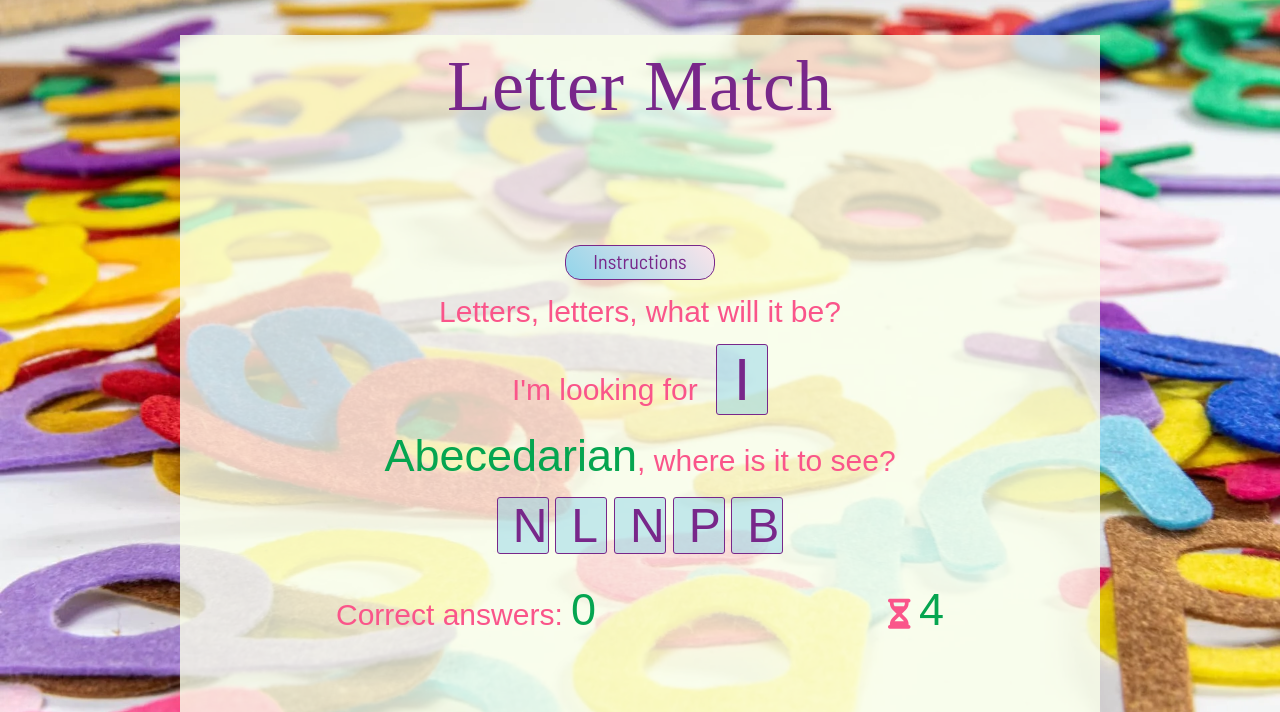
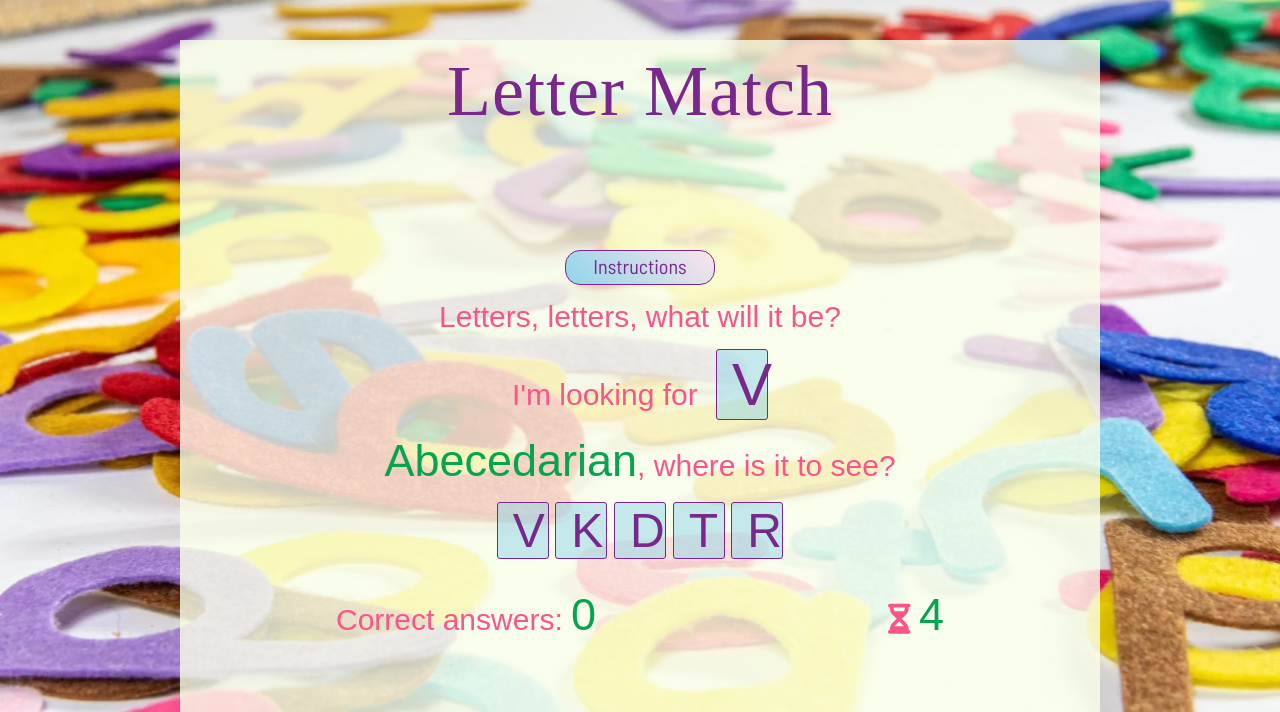
Before and after one commit to Code-Institute-Submissions/queenisabaer-letter-match, a plain HTML site: page index.html in a window 1280 px wide. Both pictures are taken after a click on the button "start the game". Shown: the top 712 px of the page. Drawn offline with Linux system fonts and the light colour scheme; a web font is replaced by a local one.

Commit message:
Create functions to display letters in the letter cards

```diff
--- a/assets/css/style.css
+++ b/assets/css/style.css
@@ -210,6 +210,10 @@ h2 {
 
 /* larger or landscape phones (768px or larger) */
 @media screen and (min-width: 768px) {
+    .gameBody {
+        margin-top: 40px;
+    }
+
     /* Make the logo and text larger */
     h1 {
         font-size: 4.5rem;
--- a/assets/js/script.js
+++ b/assets/js/script.js
@@ -57,11 +57,9 @@ function startGame () {
     let game = document.getElementById("game");
     start.classList.add("hidden"); //hide the first panel
     game.classList.remove("hidden"); //display the game area
-
+    letterInput();
     nameInput();
     timer();
-    letter();
-    letterRow();
 }
 
 function nameInput () {
@@ -76,44 +74,45 @@ function nameInput () {
     }
 }
 
-/** Create random letter for the letter cards */
-function letter () {
-    //Create an array with the length of 26, turn into uppercase(65) letters
-    let alphabet = Array.from({length: 26}, (v, n) => String.fromCharCode(n + 65));
-    /*
-    Math.random generates random number between 0 and 1 and
-    is than multiplied by length property of alphabet array to get random index.
-    To round to the nearest integer and get a valid index within the alphabet array, use Math.floor() function.
-    Use this index to pick a random element from the alphabet array and store it in the randomLetter variable.
-    */
-    var randomLetter = alphabet[Math.floor(Math.random() * alphabet.length)];
-    return randomLetter;
+/** Create array of letters */
+function getLetters (){
+    let letters = [];
+    while (letters.length < 5) {
+        let letter = getRandomLetter ();
+
+        //if the letter is already in the letters, don't add it, loop again
+        if (letters.includes(letter)) {
+            continue;
+        } else {
+            letters.push(letter);
+        }
+    }
+    return letters
 }
 
-/** Create a row with letters inside the rhyme */
-function letterRow () { //Each letter card should contain a random letter from the alphabet, but not the same
-    //Create for each letter card a random letter
-    let letterOne = document.getElementById("letterOne");
-    letterOne.innerText = letter();
-    let letterTwo = document.getElementById("letterTwo");
-    letterTwo.innerText = letter();
-    let letterThree = document.getElementById("letterThree");
-    letterThree.innerText = letter();
-    let letterFour = document.getElementById("letterFour");
-    letterFour.innerText = letter();
-    let letterFive = document.getElementById("letterFive");
-    letterFive.innerText = letter();
-
-    //Make sure no letter is used twice
-
+/** Create random letters for the getLetters function */
+function getRandomLetter (){
+    const alphabet = "ABCDEFGHIJKLMNOPQRSTUVWXYZ";
+    let randomIndexAlphabet = Math.floor(Math.random() * alphabet.length);
+    return alphabet[randomIndexAlphabet];
 }
 
-/* match the letter in the rhyme and one letter from the letter row */
-function match() {
-    //Get the letter in the rhyme
-    let letterZero = document.getElementById("letterZero");
-    //Set its value to one of the letters in the letter row
+/** Pick one random letter from the letter array and return it for matching in the question */
+function getQuestionLetter (letters) {
+    let randomIndexLetter = Math.floor(Math.random() * letters.length);
+    return letters[randomIndexLetter];
+}
 
+function letterInput () {
+ //Create the letters in the letter row and in the game question
+  let letters = getLetters();
+  let questionLetter = getQuestionLetter (letters);
+  document.getElementById("letterZero").innerText = questionLetter;
+  document.getElementById("letterOne").innerText = letters[0];
+  document.getElementById("letterTwo").innerText = letters[1];
+  document.getElementById("letterThree").innerText = letters[2];
+  document.getElementById("letterFour").innerText = letters[3];
+  document.getElementById("letterFive").innerText = letters[4];
 }
 
 /** Get current score from the DOM and increment it by 1 */
@@ -143,7 +142,7 @@ function correctAnswer() {
             correct.classList.add("hidden");
             }, 3000);
         incrementScore();
-        letterRow();
+        letterInput();
     } else { //if the answer was wrong, the wrong answer box should appear for 3 seconds and the letters should shuffle again
         wrong.classList.remove("hidden");
         setTimeout(function() {
```
